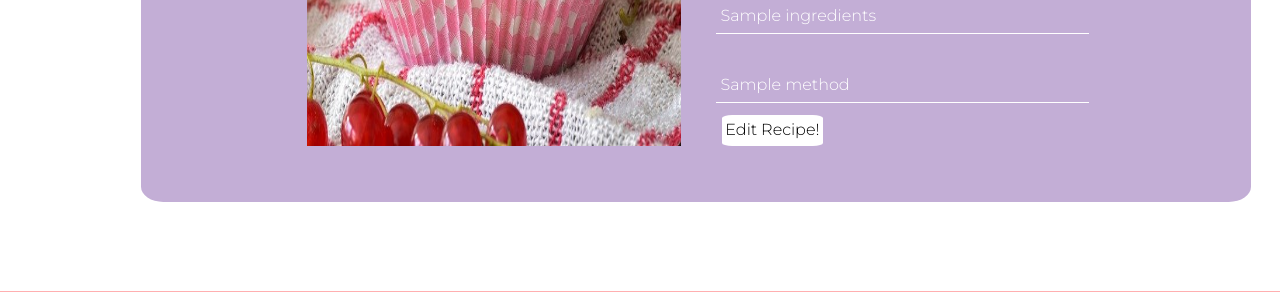
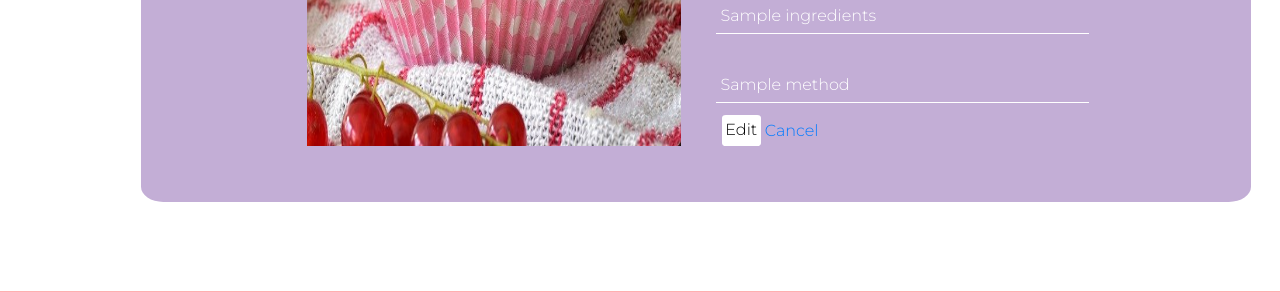
Before and after one commit to laura-ash/recipe-collection, a Flask app: template templates/pages/edit_recipe.html in a window 1280 px wide. Shown: the part 918-1210 px from the top of the page. Run offline with Flask 2, Linux system fonts and the light colour scheme; the template is opened without the code that fills it: most values are stand-ins (such as "Sample title", 1, 10 or a date in 2020); some libraries are stand-ins or nearby versions.

Commit message:
Added cancel button to form

```diff
--- a/templates/pages/edit_recipe.html
+++ b/templates/pages/edit_recipe.html
@@ -63,7 +63,8 @@
                 <input type="text" class="form-input" id="method" value="{{ recipe.method }}" name="method" placeholder="Method">
             </div>
             <div class="center">
-                <button type="submit" class="button">Edit Recipe!</button>
+                <button type="submit" class="button">Edit</button>
+                <a href="{{ url_for('get_recipes')}}">Cancel</a>
             </div>
         </div>
     </form>
```
